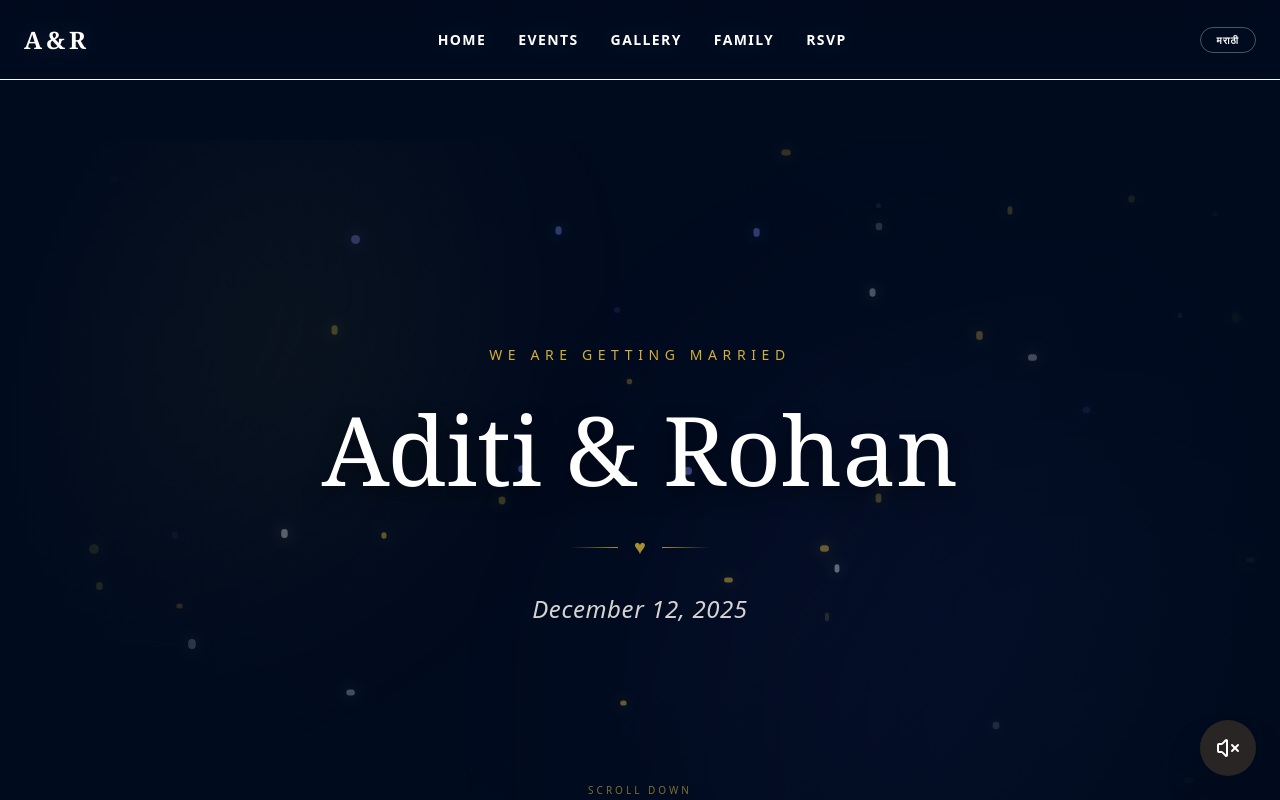
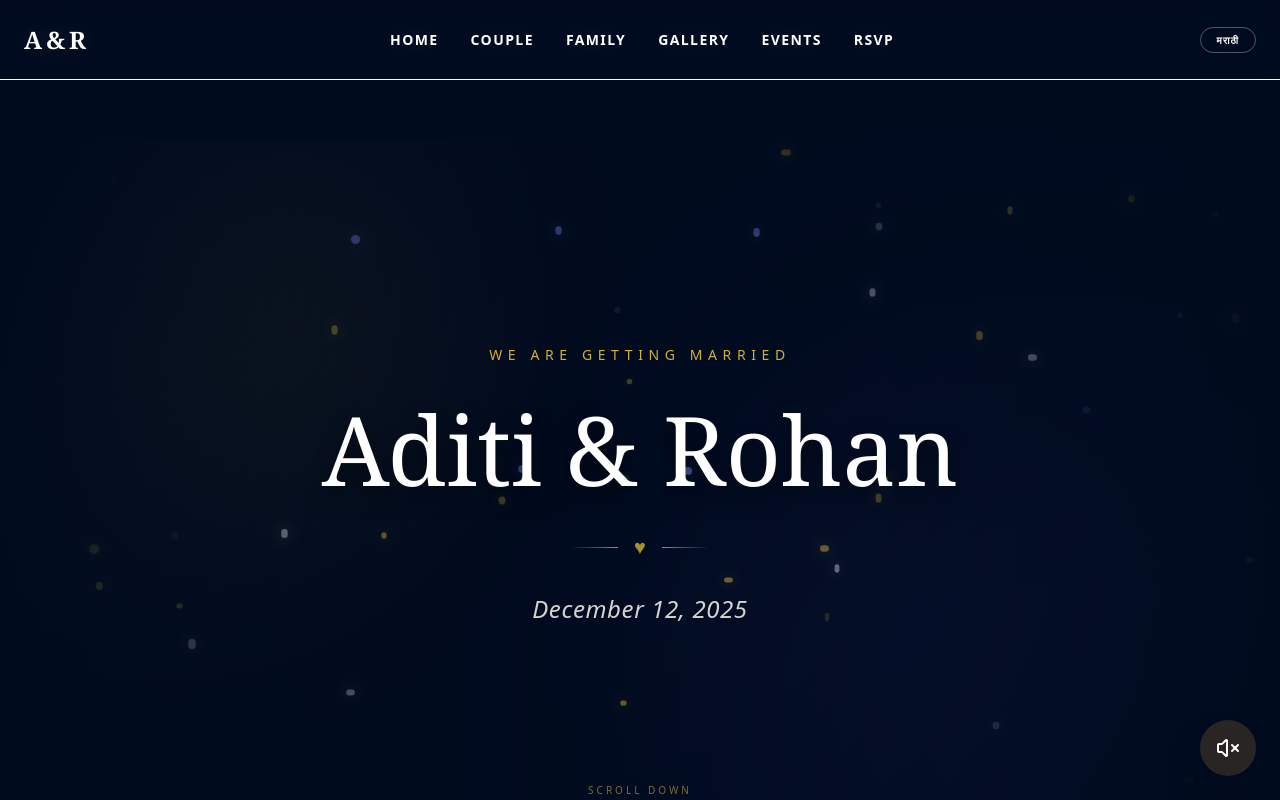
Before and after one commit to Rohit-1kar/wedding-invite, a React (Vite) app: page / in a window 1280 px wide. Shown: the top 800 px of the page. Built offline with nearby package versions, Linux system fonts and the light colour scheme.

Commit message:
Refactor Navbar component and update nav links

```diff
--- a/src/components/layout/Navbar.jsx
+++ b/src/components/layout/Navbar.jsx
@@ -1,11 +1,10 @@
-import { useState, useEffect } from 'react'; // Added useEffect
+import { useState, useEffect } from 'react';
 import { Menu, X } from 'lucide-react';
 
 export default function Navbar({ data, onLanguageToggle, currentLang }) {
   const [isOpen, setIsOpen] = useState(false);
-  const [isScrolled, setIsScrolled] = useState(false); // Logic: Track scroll state
+  const [isScrolled, setIsScrolled] = useState(false);
 
-  // Logic: Scroll listener from Second Code
   useEffect(() => {
     const handleScroll = () => {
       setIsScrolled(window.scrollY > 20);
@@ -14,11 +13,13 @@ export default function Navbar({ data, onLanguageToggle, currentLang }) {
     return () => window.removeEventListener('scroll', handleScroll);
   }, []);
 
+  // 1. & 2. Added Couple and re-ordered to match IndexComponent sequence
   const navLinks = [
     { id: 'hero', label: data?.home || (currentLang === 'en' ? 'Home' : 'होम') },
+    { id: 'intro', label: currentLang === 'en' ? 'Couple' : 'दांपत्य' }, // New link
+    { id: 'family', label: data?.family || (currentLang === 'en' ? 'Family' : 'परिवार') },
+    { id: 'gallery', label: data?.gallery || (currentLang === 'en' ? 'Gallery' : 'गॅलरी') },
     { id: 'events', label: data?.events || (currentLang === 'en' ? 'Events' : 'कार्यक्रम') },
-    { id: 'gallery', label: data?.gallery || (currentLang === 'en' ? 'Gallery' : 'गॅलरी') },
-    { id: 'family', label: data?.family || (currentLang === 'en' ? 'Family' : 'परिवार') },
     { id: 'rsvp', label: data?.rsvp || (currentLang === 'en' ? 'RSVP' : 'आर.एस.व्ही.पी') },
   ];
 
@@ -34,11 +35,10 @@ export default function Navbar({ data, onLanguageToggle, currentLang }) {
     <nav
       className={`fixed top-0 left-0 right-0 w-full z-[9999] flex items-center justify-between px-6 transition-all duration-300 border-b ${
         isScrolled
-          ? "h-16 bg-[#000b1e] border-gold/30 shadow-lg" // Scrolled state: smaller height, more border
-          : "h-20 bg-[#000b1e]/90 backdrop-blur-md border-gold/10" // Top state: taller, more transparent
+          ? "h-16 bg-[#000b1e] border-gold/30 shadow-lg"
+          : "h-20 bg-[#000b1e]/90 backdrop-blur-md border-gold/10"
       }`}
     >
-      {/* Brand Logo */}
       <div
         className={`font-serif font-bold text-2xl tracking-tighter cursor-pointer transition-colors ${
           isScrolled ? "text-gold" : "text-white"
@@ -48,7 +48,6 @@ export default function Navbar({ data, onLanguageToggle, currentLang }) {
         A & R
       </div>
 
-      {/* Desktop Navigation */}
       <div className="hidden lg:flex gap-8">
         {navLinks.map((link) => (
           <button
@@ -63,7 +62,6 @@ export default function Navbar({ data, onLanguageToggle, currentLang }) {
         ))}
       </div>
 
-      {/* Language Switcher & Mobile Toggle */}
       <div className="flex items-center gap-4 relative z-[10000]">
         <button
           onClick={onLanguageToggle}
@@ -88,9 +86,9 @@ export default function Navbar({ data, onLanguageToggle, currentLang }) {
         </button>
       </div>
 
-      {/* Mobile Menu Overlay - Logic: Stays dark to match your UI */}
+      {/* 3. Fixed Mobile Menu Overlay Visibility */}
       {isOpen && (
-        <div className="fixed top-0 left-0 w-full h-screen bg-[#000b1e] z-[9998] flex flex-col items-center justify-center gap-10 lg:hidden animate-in fade-in duration-300">
+        <div className="fixed top-0 left-0 w-full h-screen bg-[#000b1e] z-[9998] flex flex-col items-center justify-center gap-10 animate-in fade-in duration-300">
           {navLinks.map((link) => (
             <button
               key={link.id}
```
